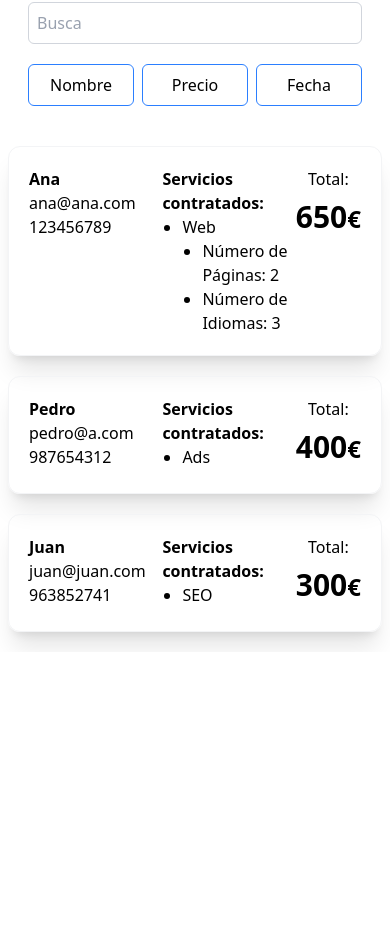
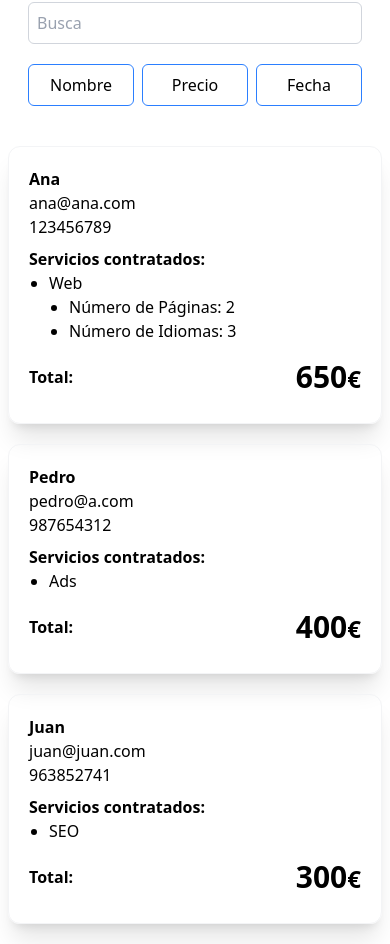
Before and after one commit to soyjuandelgado/IT-S6-Angular-Budgets, an Angular app: page / in a window 390 px wide. Shown: the part 1151-2095 px from the top of the page. Before the commit the page ends 1803 px from the top, so only its background shows below. Built offline with nearby package versions, Linux system fonts and the light colour scheme.

Commit message:
mobile distribution

```diff
--- a/src/app/budget-list/budget-list.html
+++ b/src/app/budget-list/budget-list.html
@@ -32,13 +32,13 @@
 
 @for (budget of filteredBudgets(); track $index) {
 <article
-    class="my-5 p-5 grid grid-cols-[2fr_2fr_1fr] gap-2 justify-between rounded-xl shadow-xl border border-gray-100">
-    <div>
-        <h3 class="text-start text-l lg:text-xl font-bold">{{budget.client.name}}</h3>
-        <p>{{budget.client.email}}</p>
-        <p>{{budget.client.phone}}</p>
+    class="my-5 p-5 grid grid-cols-1 lg:grid-cols-[2fr_2fr_1fr] gap-2 justify-between rounded-xl shadow-xl border border-gray-100">
+    <div class="w-full flex flex-col justify-between">
+        <h3 class="flex-1 text-start text-l lg:text-xl font-bold">{{budget.client.name}}</h3>
+        <p class="flex-1" >{{budget.client.email}}</p>
+        <p class="flex-1 " >{{budget.client.phone}}</p>
     </div>
-    <div>
+    <div class="w-full">
         <p class="font-bold">Servicios contratados:</p>
         <ul class="list-disc pl-5">
             @for (product of budget.products; track $index) {
@@ -55,8 +55,8 @@
             }
         </ul>
     </div>
-    <div class="justify-self-center flex flex-col">
-        <p class="text-center">Total:</p>
+    <div class="w-full justify-between lg:justify-start items-center flex flex-row lg:flex-col">
+        <p class="text-center font-bold">Total:</p>
         <h3 class="py-2 text-center text-2xl font-bold"><span
                 class="price text-3xl lg:text-4xl">{{budget.total}}</span>€</h3>
     </div>
```
